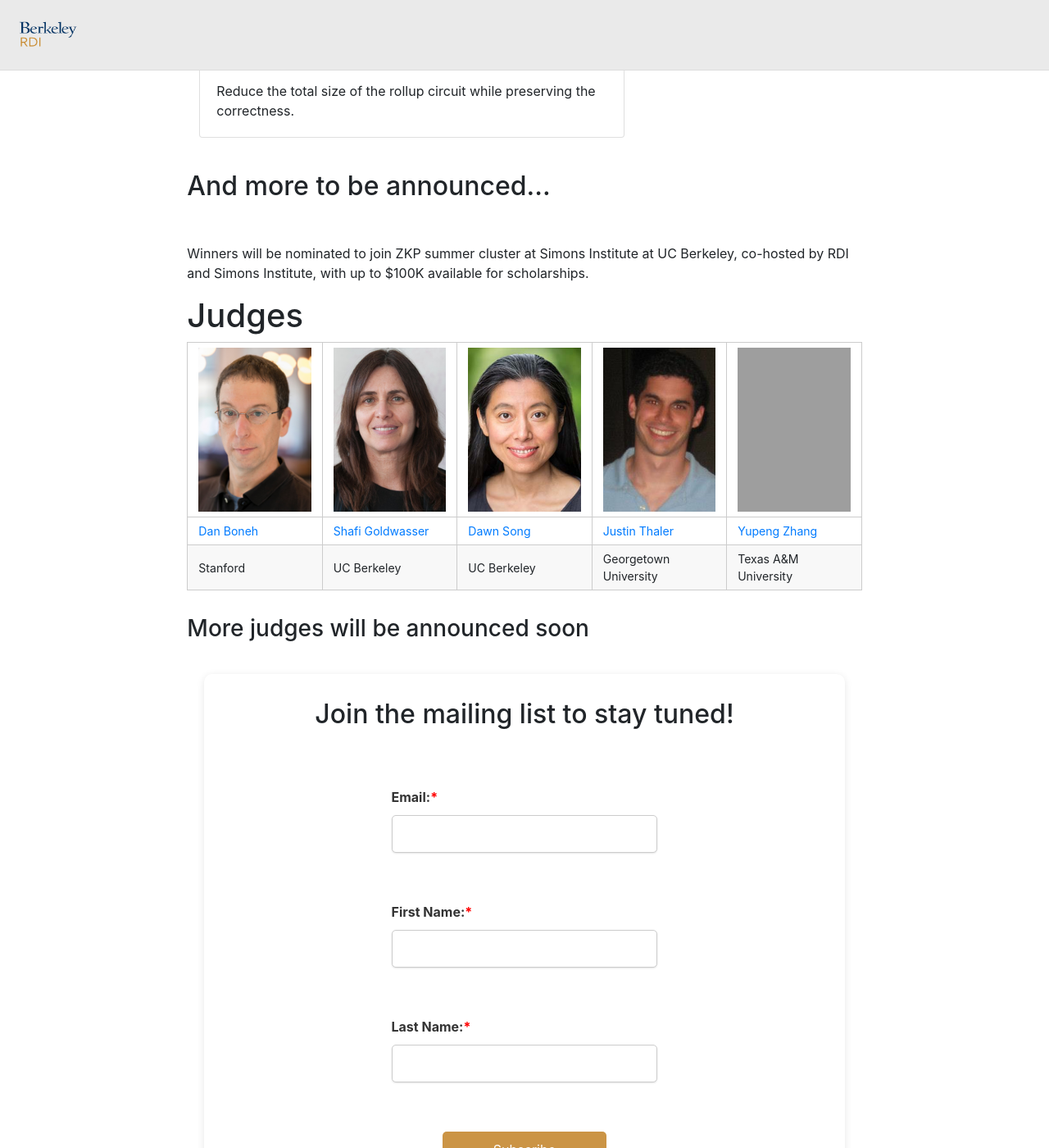
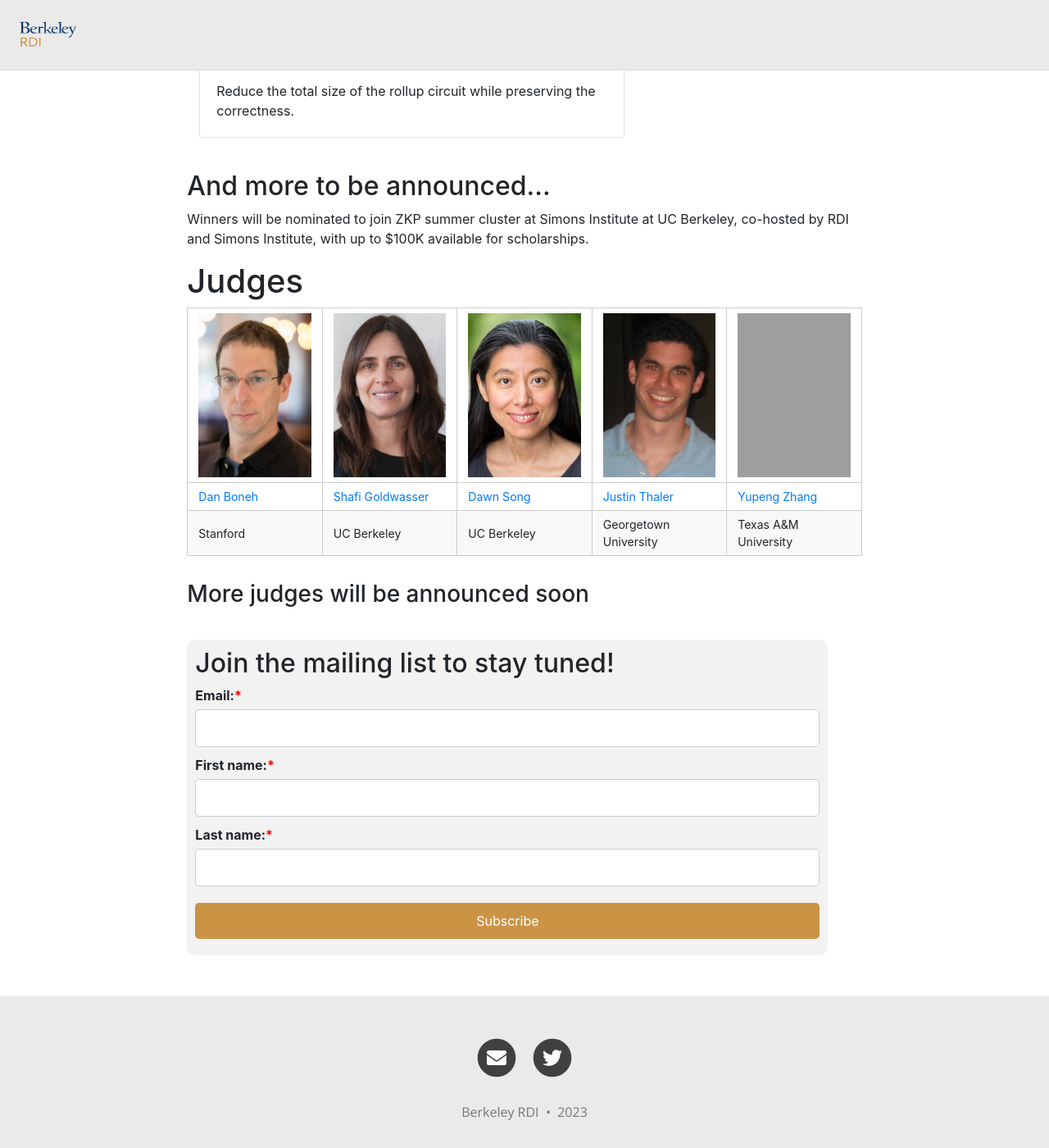
Before and after one commit to rdi-berkeley/zkp-web3-hackathon, a Jekyll site: the page built from index.md, in a window 1280 px wide and 1400 px high, scrolled down 1100 px. Shown: the whole window at 82% size. Built offline with Jekyll 4.4.1, drawn with Linux system fonts in a browser that asks for light colours; nearby versions of some CDN libraries; grey boxes are pictures that could not be loaded.

Commit message:
Update home.html

```diff
--- a/_layouts/home.html
+++ b/_layouts/home.html
@@ -141,26 +141,21 @@ cover-img: "/assets/img/ZKP_Web3 HackathonBanner.jpg"
 <style>
   form {
     width: 95%;
-    margin: auto;
-    padding: 30px;
-    background-color: #fff;
-    box-shadow: 0 2px 10px rgba(0, 0, 0, 0.1);
+    padding: 10px;
+    background-color: #f2f2f2;
     border-radius: 10px;
-    text-align: center;
   }
 
   .form-group {
-    display: inline-block;
-    width: 45%;
-    margin: 20px;
-    text-align: left;
+    display: flex;
+    flex-direction: column;
+    margin-bottom: 10px;
   }
 
   label {
     display: block;
-    margin-bottom: 10px;
+    margin-bottom: 5px;
     font-weight: bold;
-    color: #333;
   }
 
   input[type="text"],
@@ -170,8 +165,6 @@ cover-img: "/assets/img/ZKP_Web3 HackathonBanner.jpg"
     width: 100%;
     border-radius: 5px;
     border: 1px solid #ccc;
-    box-shadow: 0 1px 2px rgba(0, 0, 0, 0.1);
-    margin-bottom: 20px;
   }
 
   input[type="submit"] {
@@ -181,30 +174,25 @@ cover-img: "/assets/img/ZKP_Web3 HackathonBanner.jpg"
     border: none;
     border-radius: 5px;
     cursor: pointer;
-    margin-top: 20px;
+    margin-top: 10px;
     display: block;
-    width: 200px;
-    margin: 0 auto;
-  }
-
-  h2 {
-    margin-bottom: 50px;
   }
 </style>
 
+
 <form action="submit.php" method="post">
-  <h2>Join the mailing list to stay tuned!</h2>
+<h2>Join the mailing list to stay tuned!</h2>
   <div class="form-group">
     <label for="email">Email:<span style="color:red">*</span></label>
     <input type="email" id="email" name="email" required>
   </div>
   <div class="form-group">
-    <label for="first_name">First Name:<span style="color:red">*</span></label>
-    <input type="text" id="first_name" name="first_name" required>
+    <label for="firstName">First name:<span style="color:red">*</span></label>
+    <input type="text" id="firstName" name="firstName" required>
   </div>
   <div class="form-group">
-    <label for="last_name">Last Name:<span style="color:red">*</span></label>
-    <input type="text" id="last_name" name="last_name" required>
+    <label for="lastName">Last name:<span style="color:red">*</span></label>
+    <input type="text" id="lastName" name="lastName" required>
   </div>
   <div class="form-group">
     <input type="submit" value="Subscribe">
```
